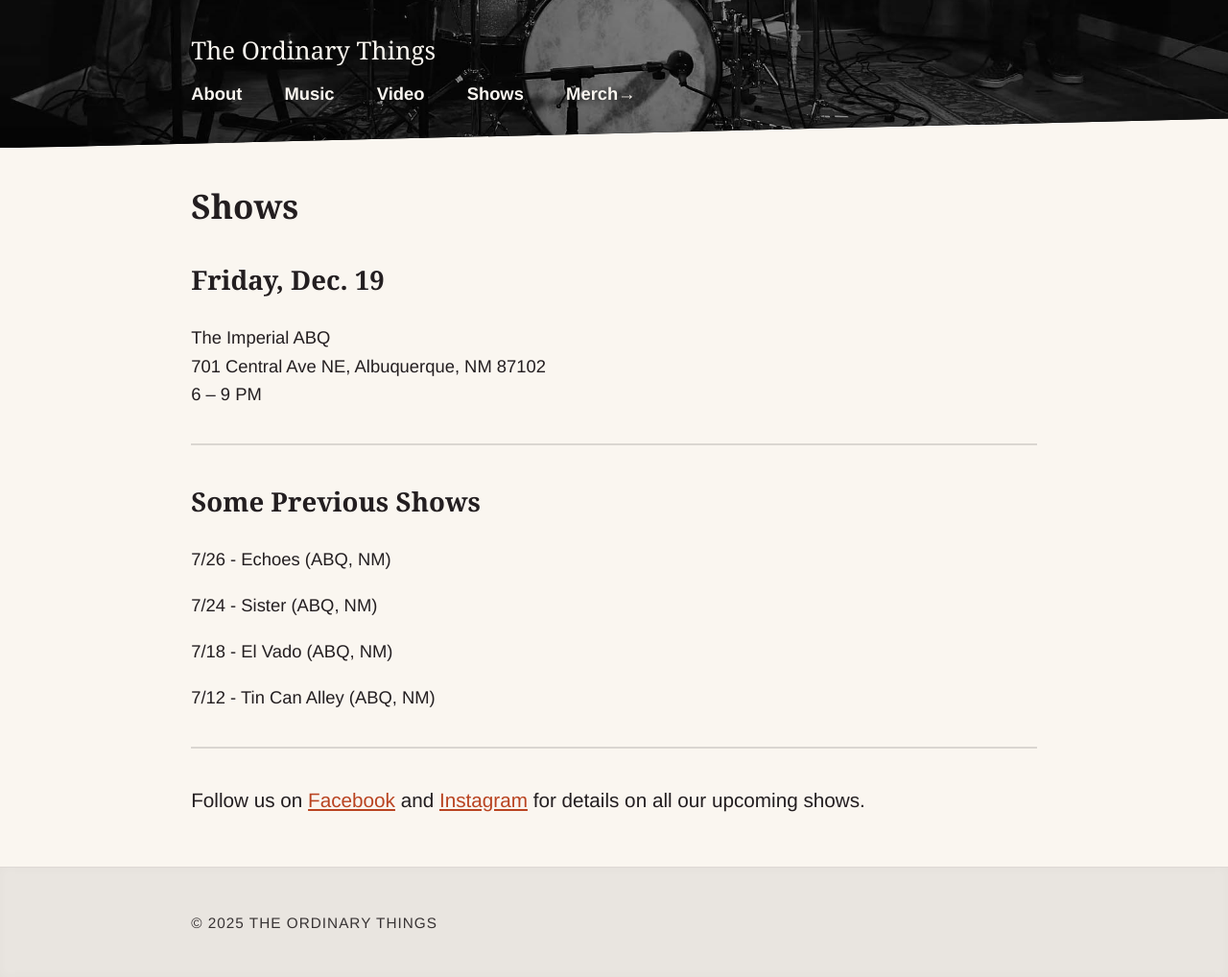
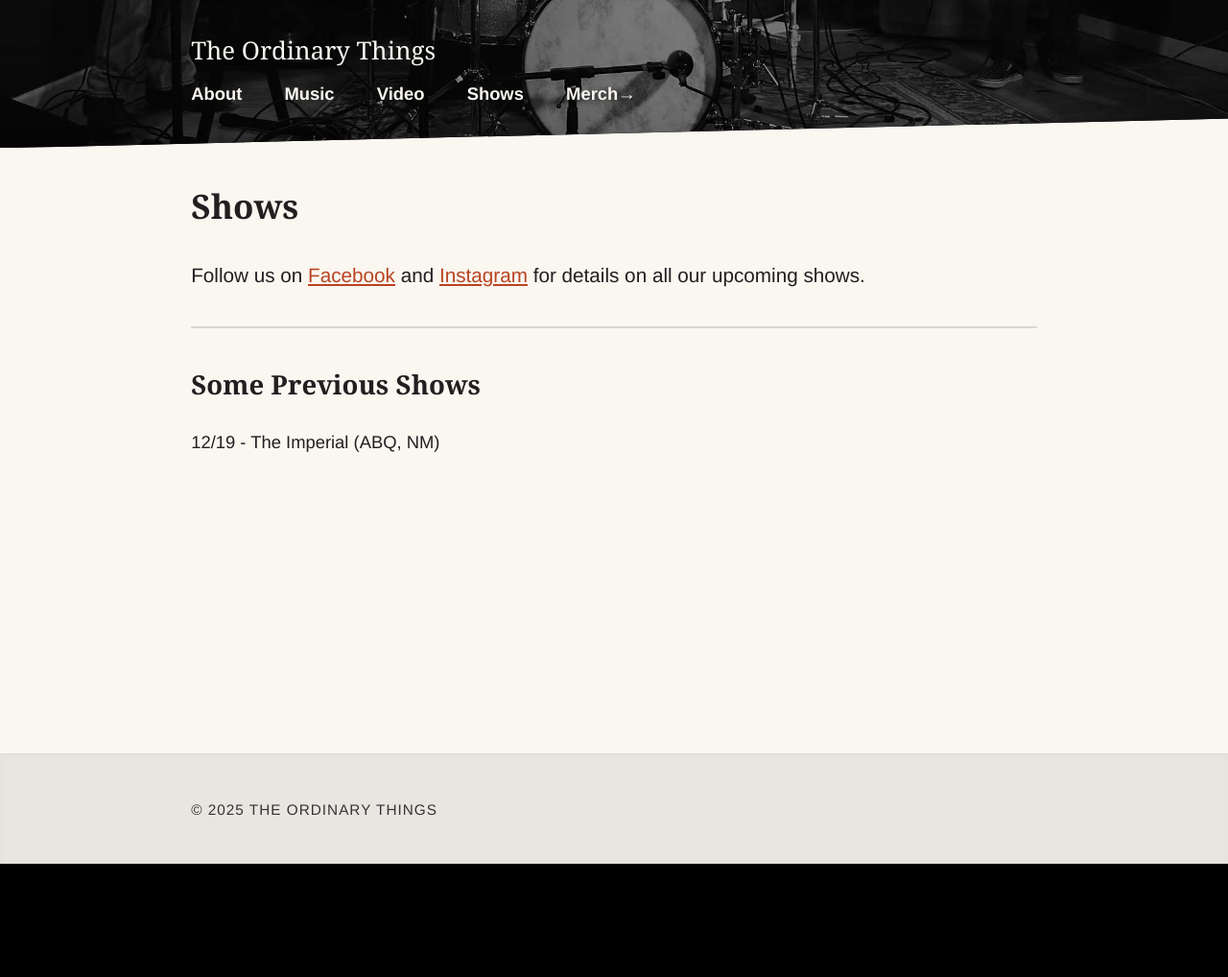
Before and after one commit to nsmsn/theordinarythings, a Jekyll site: the page built from shows.md, in a window 1280 px wide. Shown: the whole page at 96% size. Built offline with Jekyll 4.4.1, drawn with Linux system fonts in a browser that asks for light colours; some web fonts are replaced; after the commit the page ends 900 px from its top, so only the background shows below that.

Commit message:
Updated Shows

```diff
--- a/shows.md
+++ b/shows.md
@@ -5,23 +5,10 @@ permalink: "/shows/"
 layout: page
 ---
 
-## Friday, Dec. 19
-The Imperial ABQ <br>
-701 Central Ave NE, Albuquerque, NM 87102 <br>
-6 – 9 PM
+<p class="lead">Follow us on <a href="https://www.facebook.com/TheOrdinaryThingsband/">Facebook</a> and <a href="https://www.instagram.com/ordinarythingsband18/">Instagram</a> for details on all our upcoming shows.</p>
 
 ---
 
 ## Some Previous Shows
 
-7/26 - Echoes (ABQ, NM)
-
-7/24 - Sister (ABQ, NM)
-
-7/18 - El Vado (ABQ, NM)
-
-7/12 - Tin Can Alley (ABQ, NM)
-
----
-
-<p class="lead">Follow us on <a href="https://www.facebook.com/TheOrdinaryThingsband/">Facebook</a> and <a href="https://www.instagram.com/ordinarythingsband18/">Instagram</a> for details on all our upcoming shows.</p>
+12/19 - The Imperial (ABQ, NM)
```
